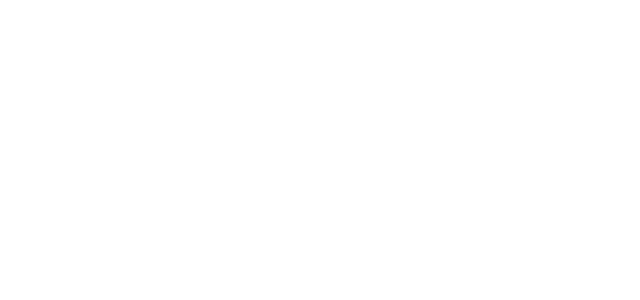
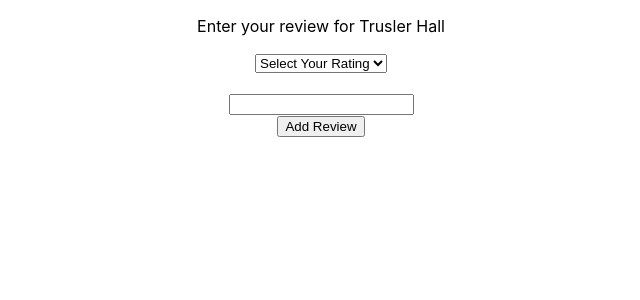
Before and after one commit to gboicheff/RateMyDorm, a React (Create React App) app in the folder client/: page /postreview in a window 1280 px wide. Shown: the top 300 px of the page, without its empty margins (319-959 px from the left). Built offline with nearby package versions, Linux system fonts and the light colour scheme.

Commit message:
added page to routes

```diff
--- a/client/src/AddReview.js
+++ b/client/src/AddReview.js
@@ -14,12 +14,13 @@
         //check if rating is chosen and if text is empty
         if(reviewText == "" || reviewNum == -1)
         {
+            console.log(props.dormid);
             setShowError(1);
             return;
         }
 
         //add review to database
-        axios.post("/api/post_review", {text: reviewText, });
+        axios.post("/api/post_review", {text: reviewText, rating: reviewNum, dorm_id: props.dormid});
 
         //text --> reviewText
         //rating --> reviewNum
@@ -35,7 +36,7 @@
     return(
         <div>
             <div>
-            <p>Enter your review for {}</p>
+            <p>Enter your review for {props.dormname}</p>
             </div>
 
             <p style={{color:'red'}}>{showError ? "You must have a rating and review" : ""}</p>
--- a/client/src/App.js
+++ b/client/src/App.js
@@ -1,5 +1,6 @@
 import logo from './logo.svg';
 import './App.css';
+import AddReview from './AddReview'
 import { BrowserRouter, Redirect, Route} from 'react-router-dom';
 
 
@@ -23,6 +24,10 @@
                 <Route path="/home" exact>
 
                 </Route>
+
+                <Route path = "/postreview" exact>
+                  <AddReview dormid={123} dormname={"Trusler Hall"}/>
+                </Route>
       </BrowserRouter>
     </div>
   );
```
